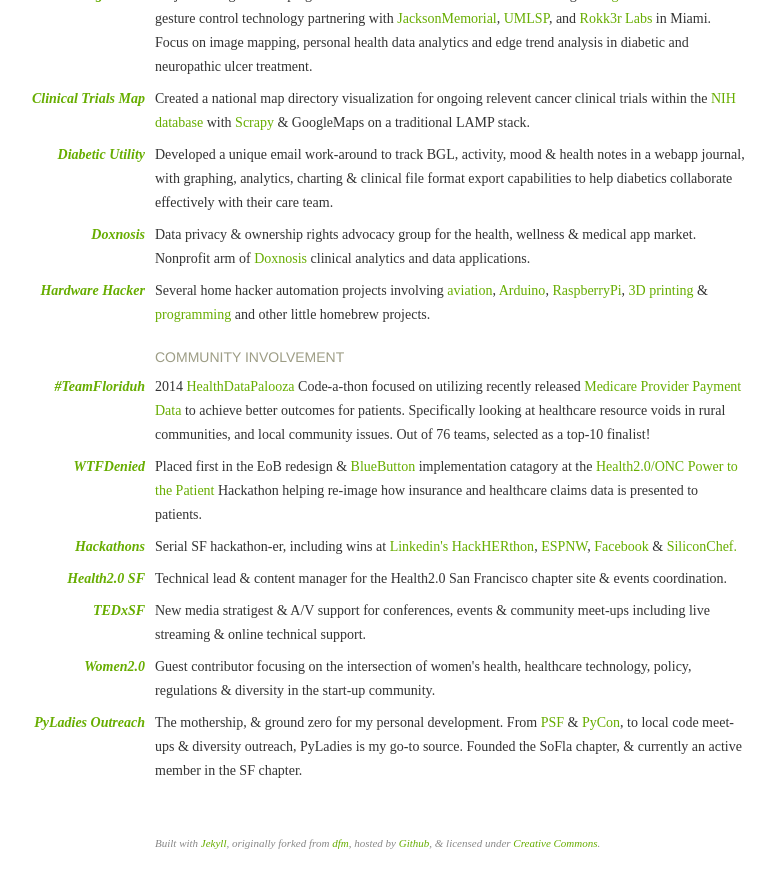
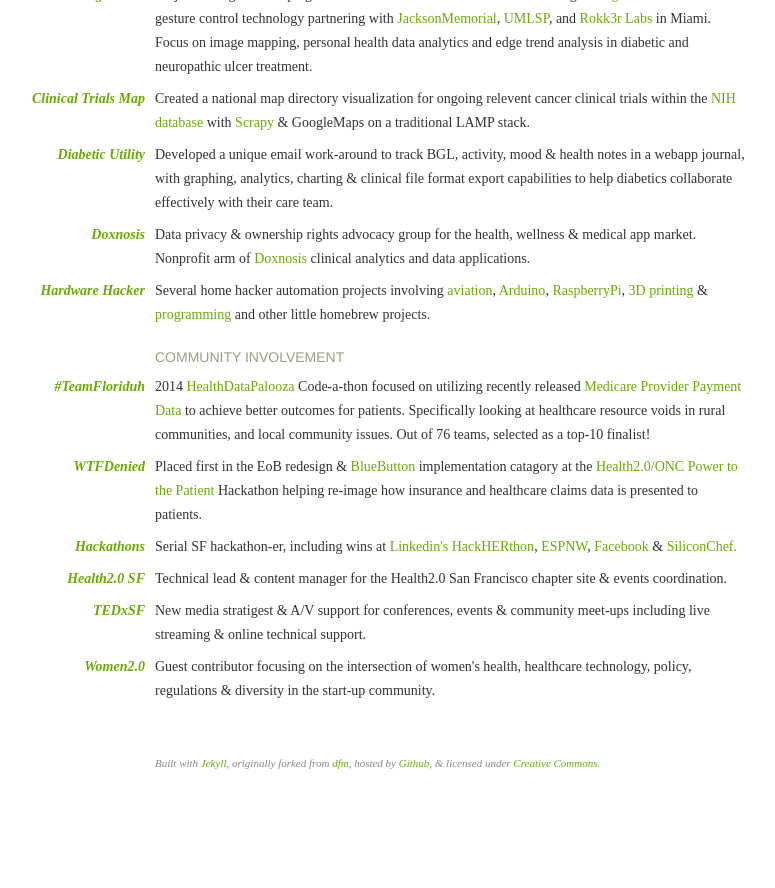
Before and after one commit to laurenstill/laurenstill.github.io, a Jekyll site: the page built from index.html, in a window 1280 px wide and 900 px high, scrolled down 1122 px. Shown: the top 888 px of the window, without its empty margins (290-1065 px from the left). Built offline with Jekyll 4.4.1, drawn with Linux system fonts in a browser that asks for light colours; after the commit the page ends 1942 px from its top, so only the background shows below that; some of the changed lines change nothing that is shown.

Commit message:
Update index.html

```diff
--- a/_layouts/index.html
+++ b/_layouts/index.html
@@ -97,7 +97,7 @@
                     <a href="/media/hardware_bench.jpg">Hardware Hacker</a>
                 </span>
                 <span class="project-desc">
-                    Several home hacker automation projects involving <a href="/commentout/media/p40.jpg">aviation</a>, <a href="/media/arduino.jpeg">Arduino</a>, <a href="/media/rpi.jpeg">RaspberryPi</a>, <a href="http://www.youtube.com/watch?v=sX3jA8qk5H8">3D printing</a> &amp; <a href="/media/rocket.jpeg">programming</a> and other little homebrew projects.
+                    Several home hacker automation projects involving <a href="/media/p40.jpg">aviation</a>, <a href="/media/arduino.jpeg">Arduino</a>, <a href="/media/rpi.jpeg">RaspberryPi</a>, <a href="http://www.youtube.com/watch?v=sX3jA8qk5H8">3D printing</a> &amp; <a href="/media/rocket.jpeg">programming</a> and other little homebrew projects.
                 </span>
             </li>
         </ul>
@@ -173,15 +173,16 @@
                 <span class="project-desc">
                        Guest contributor focusing on the intersection of women's health, healthcare technology, policy, regulations &amp; diversity in the start-up community.
                 </span>
-                <li class="project">
+            </li>
+                <!-- <li class="project">
                 <span class="project-name">
                     <a href="http://www.pyladies.com/">PyLadies Outreach</a>
                 </span>
                 <span class="project-desc">
                      The mothership, &amp; ground zero for my personal development. From <a href="http://www.python.org/psf/">PSF</a> &amp; <a href="https://us.pycon.org/2014/">PyCon</a>, to local code meet-ups &amp; diversity outreach, PyLadies is my go-to source.  Founded the SoFla chapter, &amp; currently an active member in the SF chapter.
                 </span>
-            </li>
-            </li>
+            </li> -->
+
         </ul>
     </div>
 </section>
```
